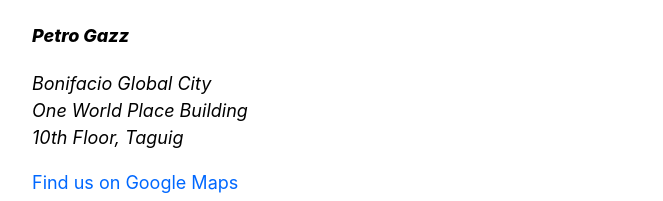
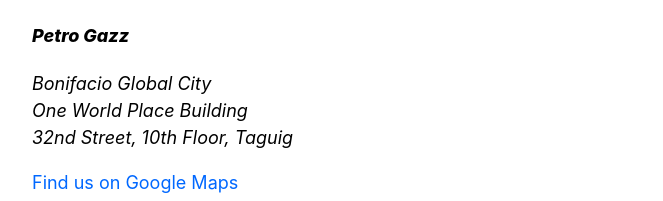
Before and after one commit to jhrespicio/mean.github.io, a plain HTML site: page index.html in a window 1280 px wide. Shown: the part 1484-1685 px from the top of the page, without its empty margins (308-971 px from the left). Drawn offline with Linux system fonts and the light colour scheme.

Commit message:
Update index.html

```diff
--- a/index.html
+++ b/index.html
@@ -201,7 +201,7 @@
           <p>
             Bonifacio Global City<br />
             One World Place Building<br />
-            10th Floor, Taguig
+            32nd Street, 10th Floor, Taguig
           </p>
         </address>
         <p>
```
